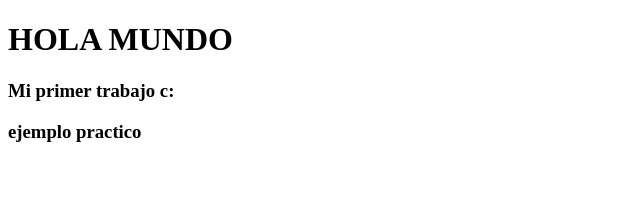
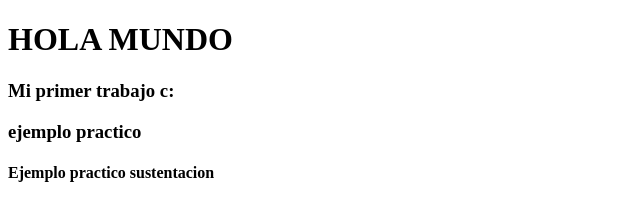
Before and after one commit to Estebban001/trabajo_practico_uni, a plain HTML site: page index.html in a window 1280 px wide. Shown: the whole page, without its empty margins (0-640 px from the left). Drawn offline with Linux system fonts and the light colour scheme.

Commit message:
ejemplo practico

```diff
--- a/index.html
+++ b/index.html
@@ -9,5 +9,6 @@
     <h1>HOLA MUNDO</h1>
     <h3>Mi primer trabajo c:</h3>
     <h3>ejemplo practico</h3>
+    <h4>Ejemplo practico sustentacion</h4>
 </body>
 </html>
```
